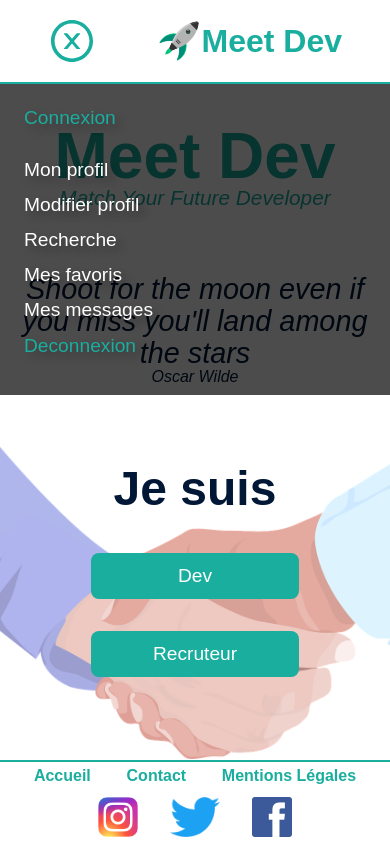
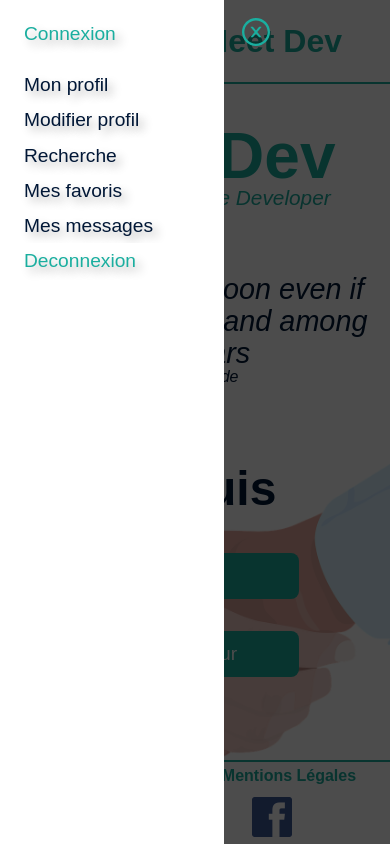
Before and after one commit to alerafart/MeetDevFront, a React app: page / in a window 390 px wide. Both pictures are taken after a click on the icon 72 px from the left and 41 px from the top of the page. Built offline with nearby package versions, Linux system fonts and the light colour scheme.

Commit message:
feat(burger): menu burger not ready

```diff
--- a/src/components/Header/BurgerMenu.js
+++ b/src/components/Header/BurgerMenu.js
@@ -3,6 +3,7 @@ import { motion } from 'framer-motion';
 import { useDispatch } from 'react-redux';
 import { NavLink } from 'react-router-dom';
 // import { useEffect } from 'react';
+import { AiOutlineCloseCircle } from 'react-icons/ai';
 import { burgerMenuOpen } from '../../actions/settings';
 
 function BurgerMenu() {
@@ -12,23 +13,34 @@ function BurgerMenu() {
     dispatch(burgerMenuOpen());
   };
 
-  const animateFrom = { opacity: 0, y: -40 };
-  const animateTo = { opacity: 1, y: 0 };
-  const animateToUl = { animate: { y: 0 } };
-  const animateFromUl = { animate: { y: -100 } };
+  const animateFrom = { opacity: 0, x: -40 };
+  const animateTo = { opacity: 1, x: 0 };
 
   return (
-    <div className="burgerMenu">
-      <motion.ul className="burgerMenu__items" initial={animateFromUl} animate={animateToUl} exit={animateFromUl}>
-        <motion.li initial={animateFrom} animate={animateTo} transition={{ delay: 0.05 }} className="burgerMenu__items--log" onClick={closeMenu}>Connexion</motion.li>
-        <motion.li initial={animateFrom} animate={animateTo} transition={{ delay: 0.05 }} className="burgerMenu__items--item" onClick={closeMenu}><NavLink to="/profil">Mon profil</NavLink></motion.li>
-        <motion.li initial={animateFrom} animate={animateTo} transition={{ delay: 0.10 }} className="burgerMenu__items--item" onClick={closeMenu}><NavLink to="/modifier">Modifier profil</NavLink></motion.li>
-        <motion.li initial={animateFrom} animate={animateTo} transition={{ delay: 0.15 }} className="burgerMenu__items--item" onClick={closeMenu}><NavLink to="/recherche">Recherche</NavLink></motion.li>
-        <motion.li initial={animateFrom} animate={animateTo} transition={{ delay: 0.20 }} className="burgerMenu__items--item" onClick={closeMenu}>Mes favoris</motion.li>
-        <motion.li initial={animateFrom} animate={animateTo} transition={{ delay: 0.25 }} className="burgerMenu__items--item" onClick={closeMenu}>Mes messages</motion.li>
-        <motion.li initial={animateFrom} animate={animateTo} transition={{ delay: 0.30 }} className="burgerMenu__items--log" onClick={closeMenu}>Deconnexion</motion.li>
+    <motion.div
+      className="burgerMenu"
+    >
+      <AiOutlineCloseCircle className="burgerMenu__exit" onClick={() => dispatch(burgerMenuOpen())} />
+
+      <motion.ul
+        className="burgerMenu__items"
+        initial={{ x: '-100vw', opacity: 0.7 }}
+        animate={{
+          x: 0, opacity: 1,
+        }}
+        transition={{ duration: 0.3, type: 'tween' }}
+      >
+
+        <motion.li initial={animateFrom} animate={animateTo} transition={{ delay: 0.15 }} className="burgerMenu__items--log" onClick={closeMenu}>Connexion</motion.li>
+        <motion.li initial={animateFrom} animate={animateTo} transition={{ delay: 0.20 }} className="burgerMenu__items--item" onClick={closeMenu}><NavLink to="/profil">Mon profil</NavLink></motion.li>
+        <motion.li initial={animateFrom} animate={animateTo} transition={{ delay: 0.25 }} className="burgerMenu__items--item" onClick={closeMenu}><NavLink to="/modifier">Modifier profil</NavLink></motion.li>
+        <motion.li initial={animateFrom} animate={animateTo} transition={{ delay: 0.30 }} className="burgerMenu__items--item" onClick={closeMenu}><NavLink to="/recherche">Recherche</NavLink></motion.li>
+        <motion.li initial={animateFrom} animate={animateTo} transition={{ delay: 0.35 }} className="burgerMenu__items--item" onClick={closeMenu}>Mes favoris</motion.li>
+        <motion.li initial={animateFrom} animate={animateTo} transition={{ delay: 0.40 }} className="burgerMenu__items--item" onClick={closeMenu}>Mes messages</motion.li>
+        <motion.li initial={animateFrom} animate={animateTo} transition={{ delay: 0.45 }} className="burgerMenu__items--log" onClick={closeMenu}>Deconnexion</motion.li>
       </motion.ul>
-    </div>
+      <div className="burgerMenu__opacity" onClick={() => dispatch(burgerMenuOpen())}> </div>
+    </motion.div>
   );
 }
 
--- a/src/components/Header/NavigationMobile.js
+++ b/src/components/Header/NavigationMobile.js
@@ -1,22 +1,15 @@
 import './navigationMobile.scss';
-import { useDispatch, useSelector } from 'react-redux';
+import { useDispatch } from 'react-redux';
 import { GiHamburgerMenu } from 'react-icons/gi';
-import { AiOutlineCloseCircle } from 'react-icons/ai';
 import rocket from '../../assets/images/rocket.png';
 import { burgerMenuOpen } from '../../actions/settings';
 
 function NavigationMobile() {
-  const burgerOpen = useSelector((state) => state.settings.navigation.burgerMenuOpen);
   const dispatch = useDispatch();
-
-  const hamburgerIcon = <GiHamburgerMenu className="navigationMobile__burger" onClick={() => dispatch(burgerMenuOpen())} />;
-  const closeIcon = <AiOutlineCloseCircle className="navigationMobile__burger" onClick={() => dispatch(burgerMenuOpen())} />;
 
   return (
     <div className="navigationMobile">
-      {
-        burgerOpen ? closeIcon : hamburgerIcon
-      }
+      <GiHamburgerMenu className="navigationMobile__burger" onClick={() => dispatch(burgerMenuOpen())} />
 
       <div className="navigationMobile__header">
         <img
--- a/src/components/Header/burgerMenu.scss
+++ b/src/components/Header/burgerMenu.scss
@@ -2,20 +2,44 @@
 
 .burgerMenu {
   position: absolute;
+  font-display: flex;
   width: 100%;
+  display: flex;
+  z-index: 1000;
+  background-color: rgb(0, 0, 0, 0.7);
 
+  &__exit {
+    position: absolute;
+    left: 15rem;
+    top: 1rem;
+    z-index: 1001;
+    color: vars.$mainColor;
+    font-size: 2rem;
+    cursor: pointer;
+  }
+
+  &__opacity {
+    height: 100vh;
+    // background-color: rgb(0, 0, 0, 0.7);
+    // background-color: red;
+    // color: red;
+    // width: 12rem;
+    flex-grow: 2;
+  }
 
   &__items {
+    // height: 100vh;
+    background-color: vars.$mainBackground;
     padding: 1rem 0;
     display: flex;
     flex-direction: column;
-    background-color: rgb(0, 0, 0, 0.7);
+
     ;
-    width: 100%;
+    width: 14rem;
     text-shadow: 5px 5px 10px rgba(0, 0, 0, 0.3);
 
     &--item {
-      color: vars.$mainBackground;
+      color: vars.$mainFontAnthra;
       width: 12rem;
       font-size: 1.2rem;
       padding: 0.5rem 1.5rem;
@@ -28,6 +52,7 @@
     }
 
     &--log {
+      background-color: vars.$mainBackground;
       color: vars.$mainColor;
       width: 12rem;
       padding: 0.5rem 0;
--- a/src/components/Header/index.js
+++ b/src/components/Header/index.js
@@ -7,13 +7,16 @@ import BurgerMenu from './BurgerMenu';
 function Header() {
   const burgerMenuOpen = useSelector((state) => state.settings.navigation.burgerMenuOpen);
   return (
-    <div className="navbar">
-      <NavigationDesktop />
-      <NavigationMobile />
+    <>
       { burgerMenuOpen && (
         <BurgerMenu />
       )}
-    </div>
+      <div className="navbar">
+        <NavigationDesktop />
+        <NavigationMobile />
+      </div>
+
+    </>
   );
 }
 
```
